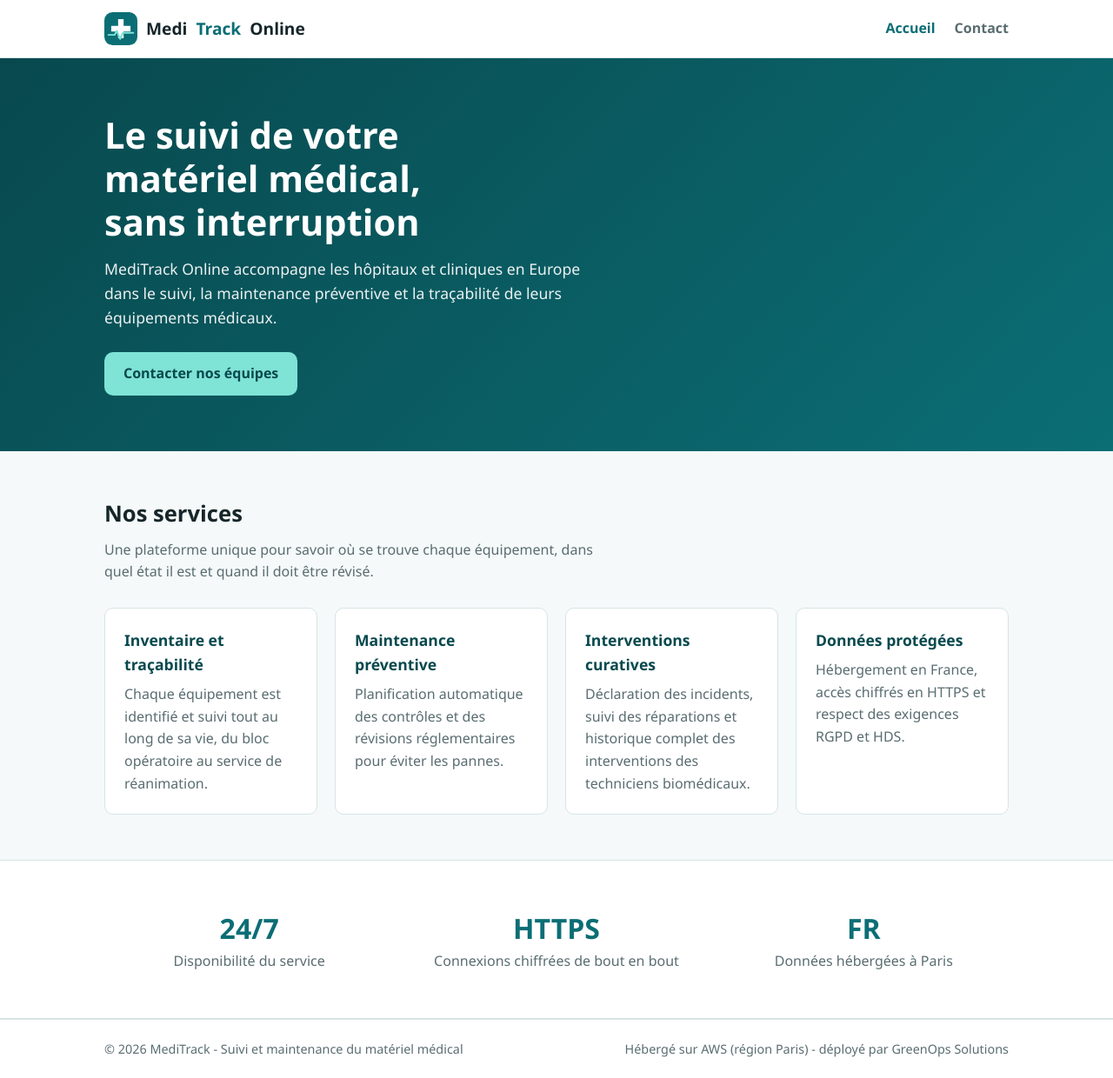
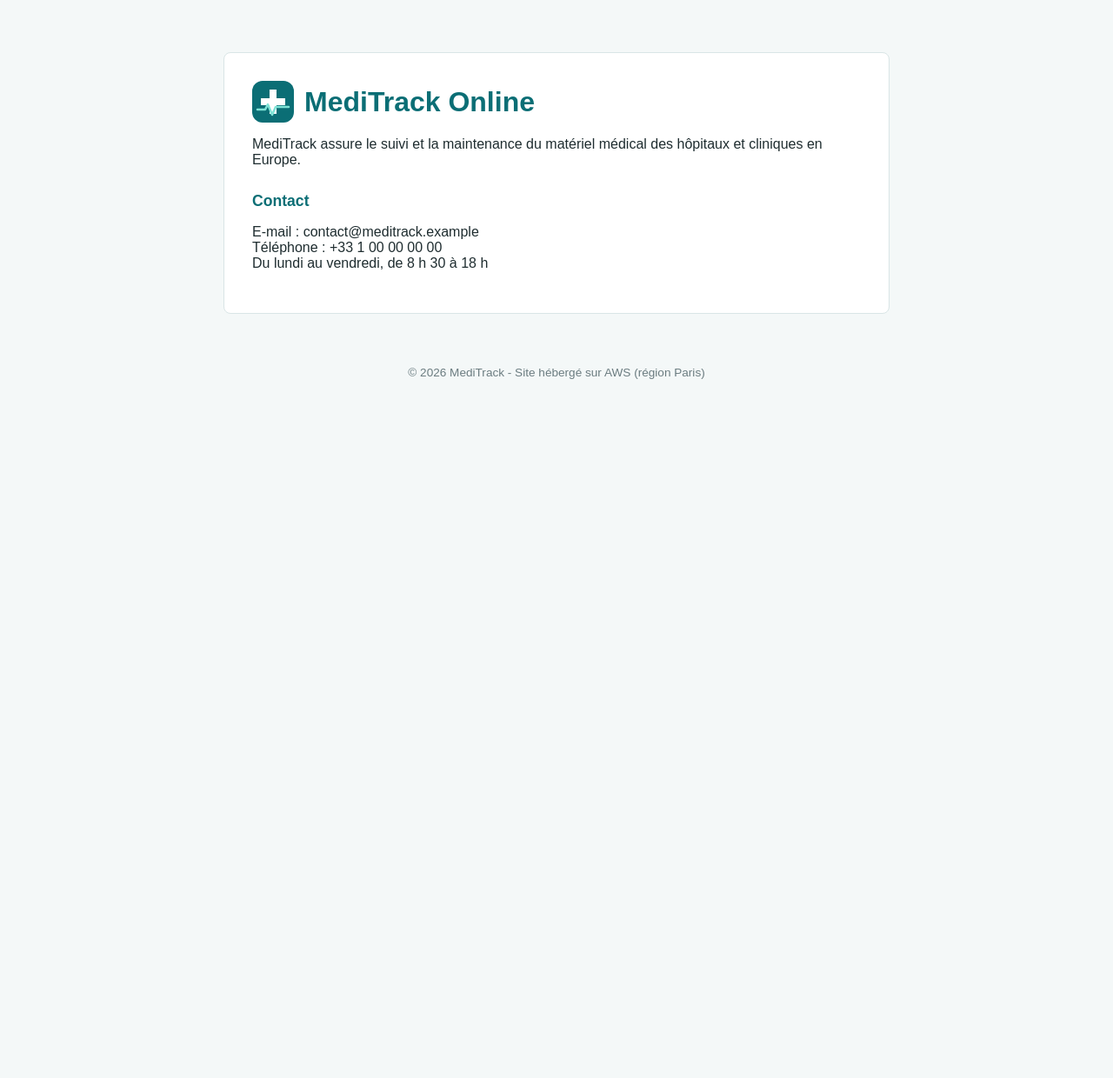
Before and after one commit to hugo-pruvost/meditrack-cloud-deployment, a plain HTML site: page site/index.html in a window 1280 px wide. Shown: the whole page at 87% size. After the commit the page ends 800 px from the top, so only its background shows below. Drawn offline with Linux system fonts and the light colour scheme.

Commit message:
Q3 : site simplifie et correction du groupe de securite (suppression fichier cd cree par erreur)

```diff
--- a/site/css/style.css
+++ /dev/null
@@ -1,67 +0,0 @@
-/* MediTrack Online - feuille de style */
-:root {
-  --teal: #0b6e75;
-  --teal-dark: #08494e;
-  --mint: #7fe3d6;
-  --ink: #16262a;
-  --muted: #5a6d71;
-  --line: #d6e4e5;
-  --bg: #f5f9f9;
-  --card: #ffffff;
-  --radius: 10px;
-  --font: "Segoe UI", Roboto, "Helvetica Neue", Arial, sans-serif;
-}
-* { box-sizing: border-box; }
-body { margin: 0; font-family: var(--font); color: var(--ink); background: var(--bg); line-height: 1.6; }
-a { color: var(--teal); }
-img { max-width: 100%; }
-.wrap { max-width: 1080px; margin: 0 auto; padding: 0 20px; }
-
-/* En-tete */
-header { background: var(--card); border-bottom: 1px solid var(--line); }
-header .wrap { display: flex; align-items: center; justify-content: space-between; gap: 16px; padding-block: 14px; flex-wrap: wrap; }
-.brand { display: flex; align-items: center; gap: 10px; text-decoration: none; color: var(--ink); font-weight: 700; font-size: 1.2rem; }
-.brand img { width: 38px; height: 38px; }
-.brand span { color: var(--teal); }
-nav { display: flex; gap: 22px; }
-nav a { text-decoration: none; color: var(--muted); font-weight: 600; }
-nav a[aria-current="page"], nav a:hover { color: var(--teal); }
-
-/* Bandeau principal */
-.hero { background: linear-gradient(135deg, var(--teal-dark), var(--teal)); color: #fff; padding-block: 64px; }
-.hero h1 { font-size: clamp(1.8rem, 4vw, 2.6rem); line-height: 1.2; margin: 0 0 14px; max-width: 18ch; }
-.hero p { max-width: 58ch; font-size: 1.1rem; opacity: .92; margin: 0 0 26px; }
-.btn { display: inline-block; background: var(--mint); color: var(--teal-dark); font-weight: 700; padding: 12px 22px; border-radius: var(--radius); text-decoration: none; }
-.btn:hover { background: #fff; }
-
-/* Sections */
-section { padding-block: 52px; }
-h2 { font-size: 1.6rem; margin: 0 0 8px; }
-.lead { color: var(--muted); margin: 0 0 28px; max-width: 65ch; }
-.grid { display: grid; grid-template-columns: repeat(auto-fit, minmax(240px, 1fr)); gap: 20px; }
-.card { background: var(--card); border: 1px solid var(--line); border-radius: var(--radius); padding: 22px; }
-.card h3 { margin: 0 0 8px; font-size: 1.1rem; color: var(--teal-dark); }
-.card p { margin: 0; color: var(--muted); }
-
-/* Chiffres cles */
-.stats { display: grid; grid-template-columns: repeat(auto-fit, minmax(180px, 1fr)); gap: 20px; text-align: center; }
-.stats strong { display: block; font-size: 2rem; color: var(--teal); }
-.stats span { color: var(--muted); }
-
-/* Contact */
-.contact dl { display: grid; grid-template-columns: max-content 1fr; gap: 10px 22px; margin: 0; }
-.contact dt { font-weight: 700; color: var(--teal-dark); }
-.contact dd { margin: 0; }
-
-/* Page erreur */
-.error { text-align: center; padding-block: 90px; }
-.error .code { font-size: 4.5rem; font-weight: 800; color: var(--teal); margin: 0; }
-
-/* Pied de page */
-footer { border-top: 1px solid var(--line); background: var(--card); color: var(--muted); font-size: .9rem; }
-footer .wrap { padding-block: 22px; display: flex; justify-content: space-between; gap: 12px; flex-wrap: wrap; }
-
-@media (max-width: 560px) {
-  nav { gap: 14px; }
-  .contact dl { grid-template-columns: 1fr; }
-}
--- a/site/index.html
+++ b/site/index.html
@@ -3,72 +3,35 @@
 <head>
   <meta charset="utf-8">
   <meta name="viewport" content="width=device-width, initial-scale=1">
-  <title>MediTrack Online - Suivi et maintenance du matériel médical</title>
-  <meta name="description" content="MediTrack Online : suivi et maintenance du matériel médical pour les hôpitaux et cliniques en Europe.">
+  <title>MediTrack Online</title>
   <link rel="icon" href="img/logo.svg" type="image/svg+xml">
-  <link rel="stylesheet" href="css/style.css">
+  <style>
+    body { margin: 0; font-family: Arial, Helvetica, sans-serif; color: #1f2d30; background: #f4f8f8; }
+    main { max-width: 700px; margin: 60px auto; padding: 32px; background: #fff; border-radius: 8px; border: 1px solid #d9e5e6; }
+    header { display: flex; align-items: center; gap: 12px; }
+    header img { width: 48px; height: 48px; }
+    h1 { margin: 0; color: #0b6e75; }
+    h2 { color: #0b6e75; font-size: 1.1rem; margin-top: 28px; }
+    footer { text-align: center; color: #6b7c80; font-size: 0.85rem; margin-bottom: 40px; }
+  </style>
 </head>
 <body>
-  <header>
-    <div class="wrap">
-      <a class="brand" href="index.html"><img src="img/logo.svg" alt=""> Medi<span>Track</span> Online</a>
-      <nav aria-label="Navigation principale">
-        <a href="index.html" aria-current="page">Accueil</a>
-        <a href="contact.html">Contact</a>
-      </nav>
-    </div>
-  </header>
+  <main>
+    <header>
+      <img src="img/logo.svg" alt="Logo MediTrack">
+      <h1>MediTrack Online</h1>
+    </header>
 
-  <main>
-    <div class="hero">
-      <div class="wrap">
-        <h1>Le suivi de votre matériel médical, sans interruption</h1>
-        <p>MediTrack Online accompagne les hôpitaux et cliniques en Europe dans le suivi, la maintenance préventive et la traçabilité de leurs équipements médicaux.</p>
-        <a class="btn" href="contact.html">Contacter nos équipes</a>
-      </div>
-    </div>
+    <p>MediTrack assure le suivi et la maintenance du matériel médical des hôpitaux et cliniques en Europe.</p>
 
-    <section>
-      <div class="wrap">
-        <h2>Nos services</h2>
-        <p class="lead">Une plateforme unique pour savoir où se trouve chaque équipement, dans quel état il est et quand il doit être révisé.</p>
-        <div class="grid">
-          <article class="card">
-            <h3>Inventaire et traçabilité</h3>
-            <p>Chaque équipement est identifié et suivi tout au long de sa vie, du bloc opératoire au service de réanimation.</p>
-          </article>
-          <article class="card">
-            <h3>Maintenance préventive</h3>
-            <p>Planification automatique des contrôles et des révisions réglementaires pour éviter les pannes.</p>
-          </article>
-          <article class="card">
-            <h3>Interventions curatives</h3>
-            <p>Déclaration des incidents, suivi des réparations et historique complet des interventions des techniciens biomédicaux.</p>
-          </article>
-          <article class="card">
-            <h3>Données protégées</h3>
-            <p>Hébergement en France, accès chiffrés en HTTPS et respect des exigences RGPD et HDS.</p>
-          </article>
-        </div>
-      </div>
-    </section>
-
-    <section style="background:#fff;border-block:1px solid var(--line)">
-      <div class="wrap">
-        <div class="stats">
-          <div><strong>24/7</strong><span>Disponibilité du service</span></div>
-          <div><strong>HTTPS</strong><span>Connexions chiffrées de bout en bout</span></div>
-          <div><strong>FR</strong><span>Données hébergées à Paris</span></div>
-        </div>
-      </div>
-    </section>
+    <h2>Contact</h2>
+    <p>
+      E-mail : contact@meditrack.example<br>
+      Téléphone : +33 1 00 00 00 00<br>
+      Du lundi au vendredi, de 8 h 30 à 18 h
+    </p>
   </main>
 
-  <footer>
-    <div class="wrap">
-      <span>&copy; 2026 MediTrack - Suivi et maintenance du matériel médical</span>
-      <span>Hébergé sur AWS (région Paris) - déployé par GreenOps Solutions</span>
-    </div>
-  </footer>
+  <footer>&copy; 2026 MediTrack - Site hébergé sur AWS (région Paris)</footer>
 </body>
 </html>
```
Also changed, not shown: site/contact.html (deleted, +0 -51 lines), site/error.html (deleted, +0 -39 lines), 4 other files.
